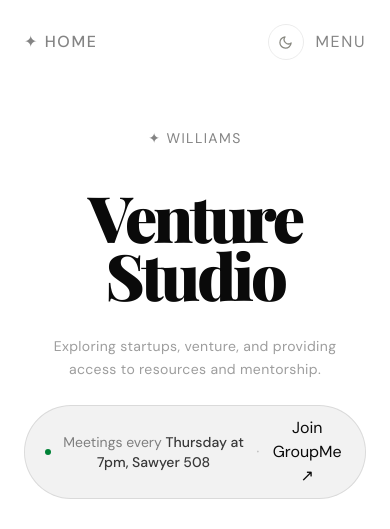
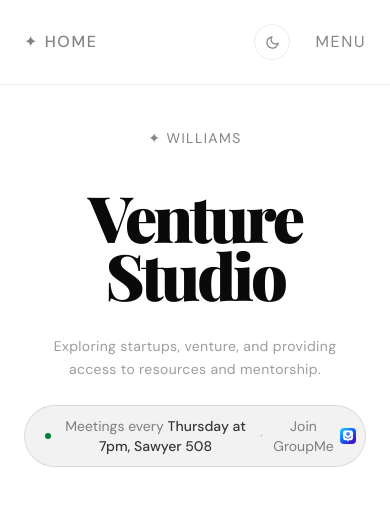
Before and after one commit to wcventurestudio/venture-studio-website, a Next.js app: page / in a window 390 px wide. Shown: the top 529 px of the page. Built offline with nearby package versions, Linux system fonts and the light colour scheme; grey boxes are pictures that could not be loaded.

Commit message:
Fix group me link and mobile header

```diff
--- a/app/page.tsx
+++ b/app/page.tsx
@@ -31,8 +31,14 @@
                     </span>
                     <span className="text-fg/20">·</span>
 
-                    <a href="YOUR_GROUPME_LINK" target="_blank" rel="noopener noreferrer">
-                        Join GroupMe ↗
+                    <a
+                        href="https://groupme.com/join_group/114233689/i6y2if7w"
+                        target="_blank"
+                        rel="noopener noreferrer"
+                        className="flex items-center gap-1.5 text-sm text-fg/50 hover:text-fg transition-colors"
+                    >
+                        Join GroupMe
+                        <img src="/groupmesymbol.png" alt="GroupMe" className="w-4 h-4 rounded-sm" />
                     </a>
                 </div>
             </section>
--- a/components/Header.tsx
+++ b/components/Header.tsx
@@ -6,17 +6,7 @@
 
 function SunIcon() {
   return (
-    <svg
-      width="16"
-      height="16"
-      viewBox="0 0 24 24"
-      fill="none"
-      stroke="currentColor"
-      strokeWidth="2"
-      strokeLinecap="round"
-      strokeLinejoin="round"
-      aria-hidden="true"
-    >
+    <svg width="16" height="16" viewBox="0 0 24 24" fill="none" stroke="currentColor" strokeWidth="2" strokeLinecap="round" strokeLinejoin="round" aria-hidden="true">
       <circle cx="12" cy="12" r="5" />
       <line x1="12" y1="1" x2="12" y2="3" />
       <line x1="12" y1="21" x2="12" y2="23" />
@@ -32,23 +22,17 @@
 
 function MoonIcon() {
   return (
-    <svg
-      width="15"
-      height="15"
-      viewBox="0 0 24 24"
-      fill="none"
-      stroke="currentColor"
-      strokeWidth="2"
-      strokeLinecap="round"
-      strokeLinejoin="round"
-      aria-hidden="true"
-    >
+    <svg width="15" height="15" viewBox="0 0 24 24" fill="none" stroke="currentColor" strokeWidth="2" strokeLinecap="round" strokeLinejoin="round" aria-hidden="true">
       <path d="M21 12.79A9 9 0 1 1 11.21 3 7 7 0 0 0 21 12.79z" />
     </svg>
   )
 }
 
-const NAV_LINKS = ['Summit', 'Spotlights', 'About'] as const
+const NAV_LINKS = [
+  { label: 'Summit', href: '/summit' },
+  { label: 'Spotlights', href: '/spotlights' },
+  { label: 'About', href: '/about' },
+] as const
 
 export default function Header() {
   const [menuOpen, setMenuOpen] = useState(false)
@@ -56,7 +40,10 @@
 
   return (
     <header className="fixed top-0 left-0 right-0 z-50 px-6 md:px-18 py-6 flex items-center justify-between">
-      <div className="absolute inset-0 bg-bg/75 backdrop-blur-md" />
+      {/* Desktop: frosted glass */}
+      <div className="absolute inset-0 bg-bg/75 backdrop-blur-md hidden md:block" />
+      {/* Mobile: solid background */}
+      <div className="absolute inset-0 bg-bg md:hidden" />
 
       <Link
         href="/"
@@ -69,20 +56,21 @@
         <ThemeToggle theme={theme} toggle={toggle} />
         {NAV_LINKS.map((item) => (
           <Link
-            key={item}
-            href={`/${item.toLowerCase()}`}
+            key={item.label}
+            href={item.href}
             className="text-base tracking-widest uppercase text-fg/50 nav-link hover:text-fg transition-colors"
           >
-            {item}
+            {item.label}
           </Link>
         ))}
       </nav>
 
+      {/* Mobile controls — fixed width on the button so toggle doesn't shift */}
       <div className="relative z-10 flex md:hidden items-center gap-3">
         <ThemeToggle theme={theme} toggle={toggle} />
         <button
           type="button"
-          className="cursor-pointer text-base tracking-widest uppercase text-fg/50"
+          className="cursor-pointer text-base tracking-widest uppercase text-fg/50 w-16 text-right"
           onClick={() => setMenuOpen((prev) => !prev)}
           aria-label="Toggle menu"
           aria-expanded={menuOpen}
@@ -92,35 +80,29 @@
         </button>
       </div>
 
-      {menuOpen && (
+      {/* Mobile menu — always rendered, animated via max-height */}
       <nav
         id="mobile-menu"
-          className="mobile-menu absolute top-full left-0 right-0 bg-bg border-b border-border py-6 flex flex-col gap-5 px-6 md:hidden"
+        className="mobile-menu absolute top-full left-0 right-0 bg-bg border-b border-border flex flex-col gap-5 px-6 md:hidden overflow-hidden transition-all duration-300 ease-in-out"
+        style={{ maxHeight: menuOpen ? '300px' : '0px', paddingTop: menuOpen ? '24px' : '0px', paddingBottom: menuOpen ? '24px' : '0px' }}
         aria-label="Mobile navigation"
       >
         {NAV_LINKS.map((item) => (
           <Link
-              key={item}
-              href={`/${item.toLowerCase()}`}
+            key={item.label}
+            href={item.href}
             className="text-sm tracking-widest uppercase text-fg/60 hover:text-fg transition-colors"
             onClick={() => setMenuOpen(false)}
           >
-              {item}
+            {item.label}
           </Link>
         ))}
       </nav>
-      )}
     </header>
   )
 }
 
-function ThemeToggle({
-  theme,
-  toggle,
-}: {
-  theme: 'light' | 'dark'
-  toggle: () => void
-}) {
+function ThemeToggle({ theme, toggle }: { theme: 'light' | 'dark'; toggle: () => void }) {
   return (
     <button
       type="button"
```
Also changed, not shown: public/groupmesymbol.png (added). Lines whose indentation alone changed are shown as unchanged.
